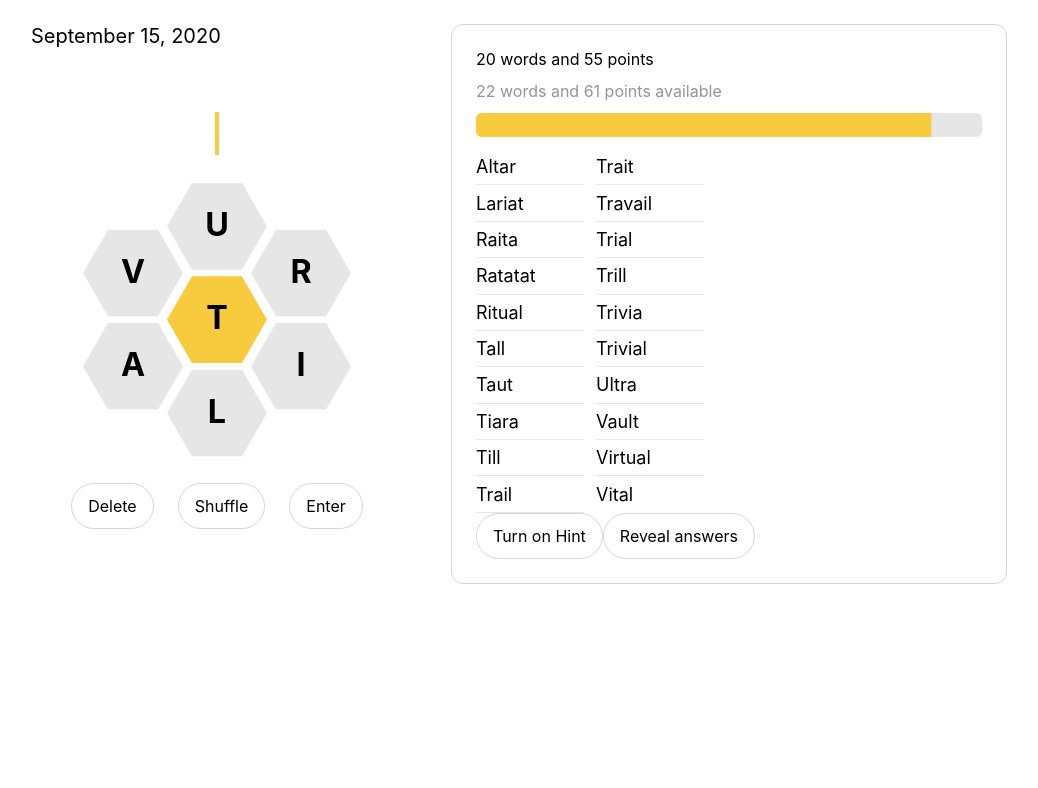
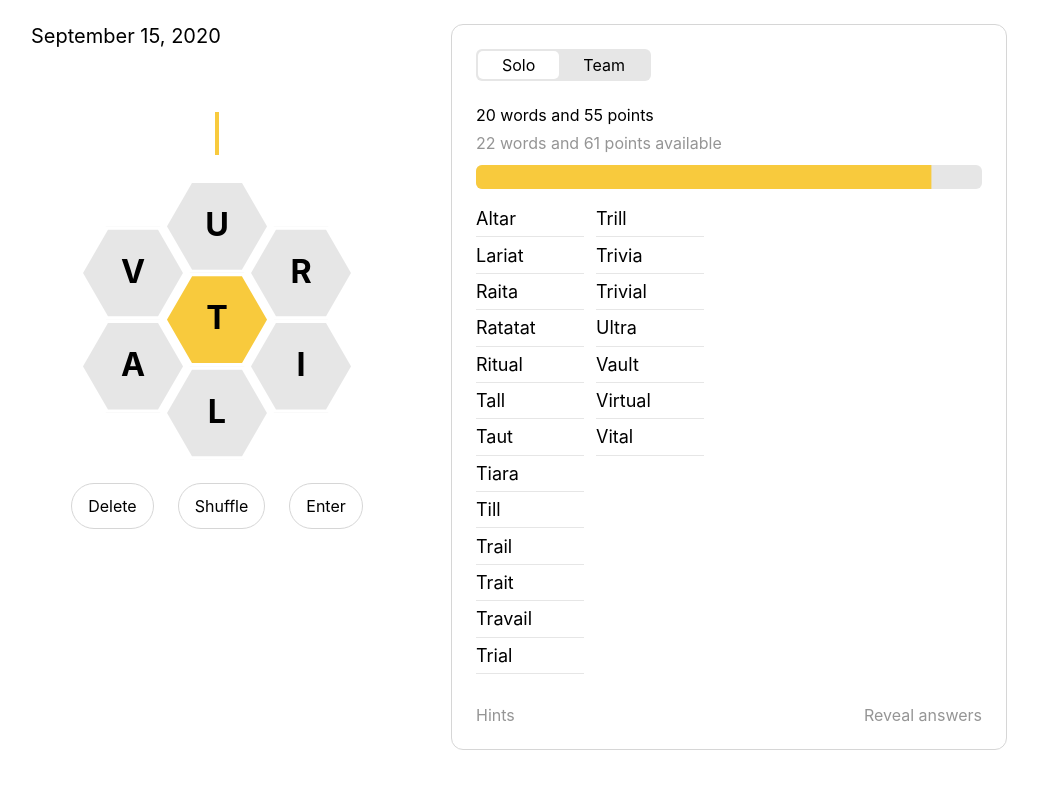
Before and after one commit to lokesh/team-bee-admin, a Vue app: page /#/game in a window 1280 px wide. Shown: the top 788 px of the page, without its empty margins (121-1159 px from the left). Built offline with nearby package versions, Linux system fonts and the light colour scheme; sample sign-in values are in the browser's storage.

Commit message:
scoreboard design tweaks

```diff
--- a/src/components/Scoreboard.vue
+++ b/src/components/Scoreboard.vue
@@ -1,6 +1,14 @@
 <template>
   <div class="wrapper">
     <div class="scoreboard">
+      <segmented-control
+        v-model="teamMode"
+        :options="[
+            { label: 'Solo', value: false },
+            { label: 'Team', value: true },
+        ]"
+        class="team-control"
+      />
       <div class="msg-score">
         <template v-if="foundWords.length === 1">
           1 word and {{ points }} points
@@ -26,10 +34,14 @@
       </div>
 
       <div class="hint-bar">
-        <button>
-          Turn on Hint
+        <button
+          class="text-button"
+        >
+          Hints
         </button>
-        <button>
+        <button
+          class="text-button"
+        >
           Reveal answers
         </button>
       </div>
@@ -40,12 +52,20 @@
 <script>
 import { mapGetters, mapState } from 'vuex';
 import GeniusBar from '@/components/GeniusBar';
+import SegmentedControl from '@/components/SegmentedControl';
 
 export default {
   name: 'Scoreboard',
 
   components: {
     GeniusBar,
+    SegmentedControl,
+  },
+
+  data() {
+    return {
+      teamMode: false,
+    };
   },
 
   computed: {
@@ -66,8 +86,12 @@ export default {
   padding: var(--gutter);
 }
 
+.team-control {
+  margin-bottom: var(--gutter);
+}
+
 .msg-score {
-  margin-bottom: calc(var(--gutter) / 2);
+  margin-bottom: calc(var(--gutter) / 3);
 }
 
 .msg-max {
@@ -87,7 +111,8 @@ export default {
 
 .list {
   display: flex;
-  max-height: 400px;
+  height: 60vh;
+  margin-bottom: var(--gutter);
   flex-direction: column;
   flex-wrap: wrap;
   align-content: flex-start;
@@ -102,7 +127,8 @@ export default {
   text-transform: capitalize;
 }
 
-.word:last-of-type {
-  border-bottom: none;
+.hint-bar {
+  display: flex;
+  justify-content: space-between;
 }
 </style>
--- /dev/null
+++ b/src/components/SegmentedControl.vue
@@ -0,0 +1,67 @@
+<template>
+    <div class="control">
+        <div
+          v-for="(option, index) in options"
+          :key="index"
+          class="option"
+          :class="{ 'active': value === option.value }"
+          @click="$emit('input', option.value)"
+        >
+          {{ option.label }}
+        </div>
+    </div>
+</template>
+
+<script>
+import { mapGetters } from 'vuex';
+
+export default {
+    name: 'SegmentedControl',
+
+    props: {
+      value: {
+        type: null,
+        required: true,
+      },
+      options: {
+        type: Array,
+        required: true,
+      },
+    },
+
+    computed: {
+      ...mapGetters([
+        'points',
+        'possiblePoints',
+      ]),
+
+      percentComplete() {
+        return (this.points / this.possiblePoints).toFixed(2);
+      }
+    },
+}
+</script>
+
+<style scoped>
+.control {
+  display: inline-flex;
+  padding: 2px;
+  background: var(--color-muted);
+  border-radius: var(--radius-sm);
+}
+
+.option {
+  flex: 0 0 auto;
+  padding: 4px var(--gutter);
+  border-radius: calc(var(--radius-sm) - 1px);
+}
+
+.option:hover {
+  cursor: pointer;
+}
+
+.option.active {
+  background: white;
+}
+
+</style>
--- a/src/store/index.js
+++ b/src/store/index.js
@@ -18,6 +18,7 @@ export default new Vuex.Store({
     user: null, // { id: 1, name: 'Rowan' }
 
     // Progress
+    // foundWords: [],
     foundWords: ["altar","lariat","raita","ratatat","ritual","tall","taut","tiara","till","trail","trait","travail","trial","trill","trivia","trivial","ultra","vault","virtual","vital"],
 
     // UI
--- a/src/styles/base.css
+++ b/src/styles/base.css
@@ -106,6 +106,22 @@ button:focus-visible {
   border-color: var(--color-focus);
 }
 
+button.text-button {
+  padding: 0;
+  color: var(--color-secondary);
+  border: 0;
+}
+
+button.text-button:hover {
+  text-decoration: underline;
+}
+
+button.text-button:active {
+  color: var(--color);
+  background: transparent;
+}
+
+
 .button-row {
   display: flex;
   justify-content: center;
```
Also changed, not shown: 1 other file (tests, documents, lock files or other folders).
